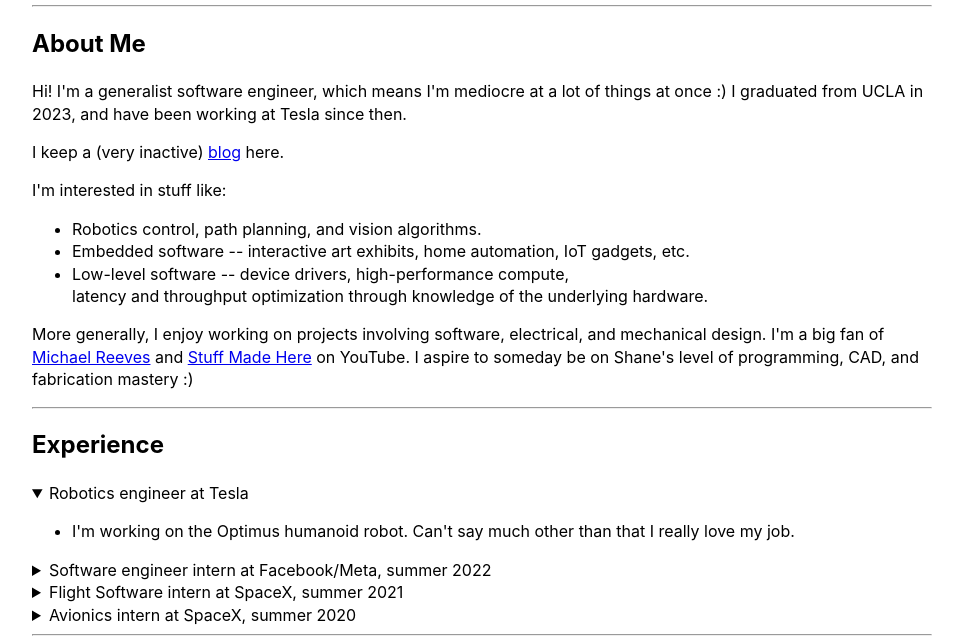
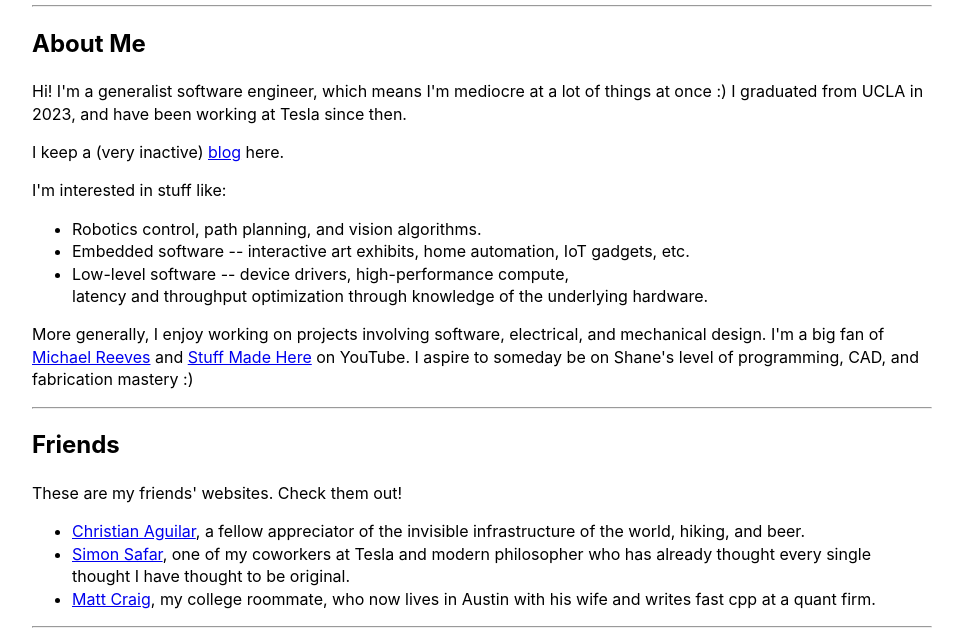
Before and after one commit to tkanarsky/tkanarsky.github.io, a plain HTML site: page index.html in a window 1280 px wide. Shown: the part 163-801 px from the top of the page, without its empty margins (158-1121 px from the left). Drawn offline with Linux system fonts and the light colour scheme.

Commit message:
add friends section

```diff
--- a/index.html
+++ b/index.html
@@ -40,12 +40,22 @@
                 </p>
             </section>
             <hr>
+            <section id='friends'>
+                <h2>Friends</h2>
+                These are my friends' websites. Check them out!
+                <ul>
+                    <li><a href="https://www.cbaguilar.com">Christian Aguilar</a>, a fellow appreciator of the invisible infrastructure of the world, hiking, and beer.</li>
+                    <li><a href="https://simonsafar.com">Simon Safar</a>, one of my coworkers at Tesla and modern philosopher who has already thought every single thought I have thought to be original.</li>
+                    <li><a href="https://mattcraig.tech/">Matt Craig</a>, my college roommate, who now lives in Austin with his wife and writes fast cpp at a quant firm.</li>
+                </ul>
+            </section>
+            <hr>
             <section id='experience'>
                 <h2>Experience</h2>
                     <details open>
                         <summary>Robotics engineer at Tesla </summary>
                         <ul>
-                            <li>I'm working on the Optimus humanoid robot. Can't say much other than that I really love my job.</li>
+                            <li>I'm working on the Optimus humanoid robot. I've dipped my toes in basically every part of our robotics stack at this point.</li>
                         </ul>
                     </details>
                     <details>
```
